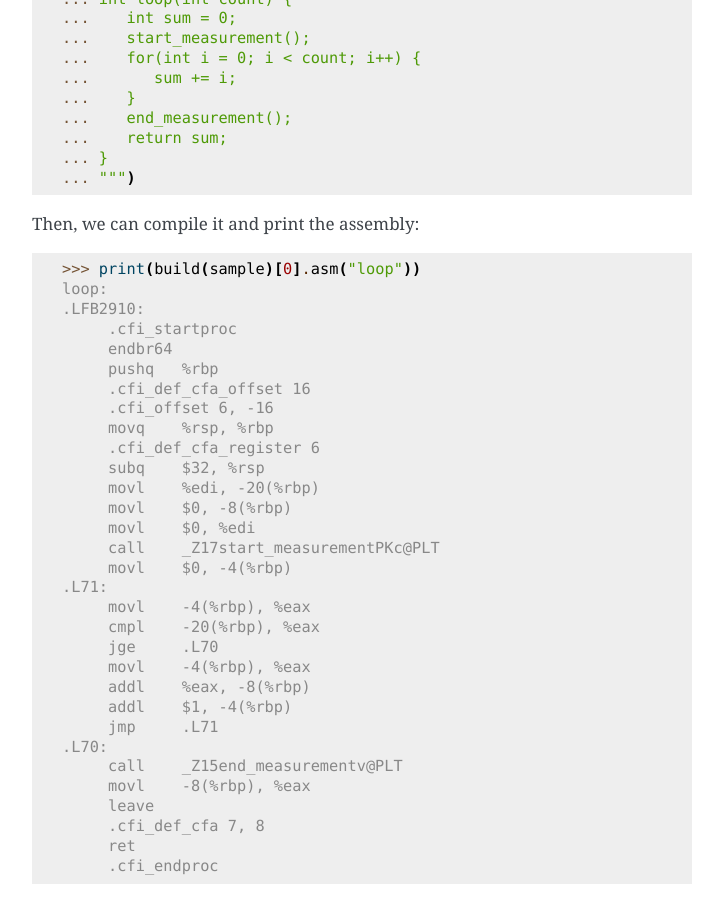
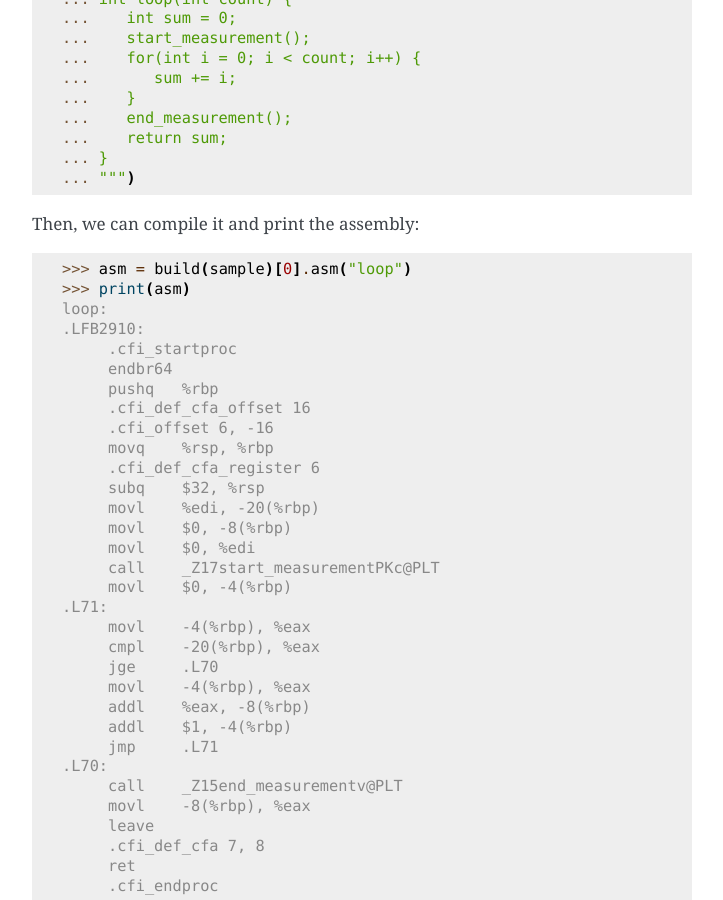
Before and after one commit to NVSL/cfiddle, a Sphinx documentation site: the page built from docs/source/index.rst, in a window 1280 px wide and 900 px high, scrolled down 888 px. Shown: the whole window, without its empty margins (388-1111 px from the left). Built offline with Sphinx 7.4.7, drawn with Linux system fonts in a browser that asks for light colours; pages that are not in the unit, such as notebooks, are missing from menus.

Commit message:
avoid comparing assembly

```diff
--- a/docs/source/index.rst
+++ b/docs/source/index.rst
@@ -65,7 +65,8 @@
 
 .. doctest::
 
-   >>> print(build(sample)[0].asm("loop")) # doctest: +NORMALIZE_WHITESPACE
+   >>> asm = build(sample)[0].asm("loop")
+   >>> print(asm)  # doctest: +SKIP
    loop:
    .LFB2910:
    	.cfi_startproc
```
